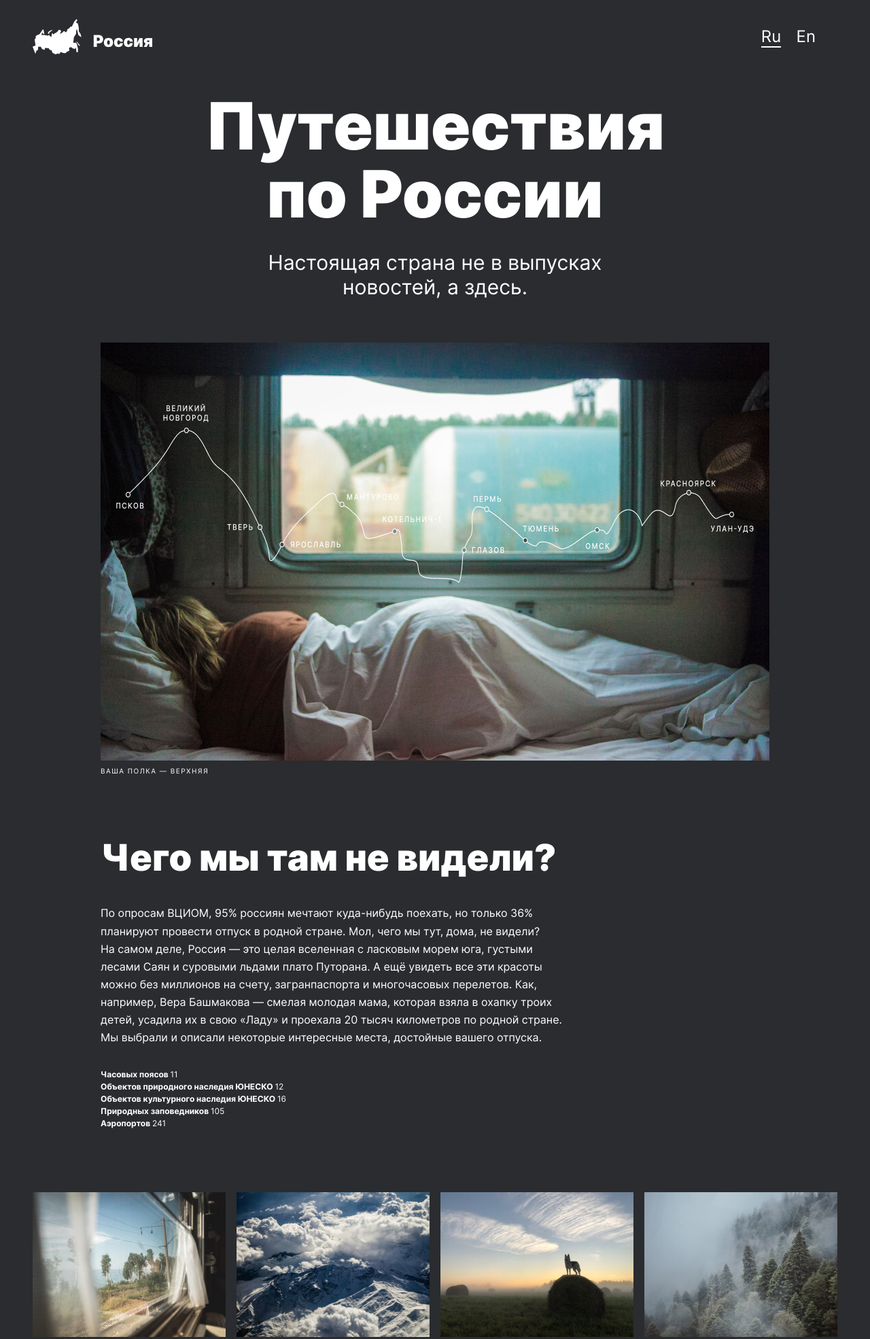
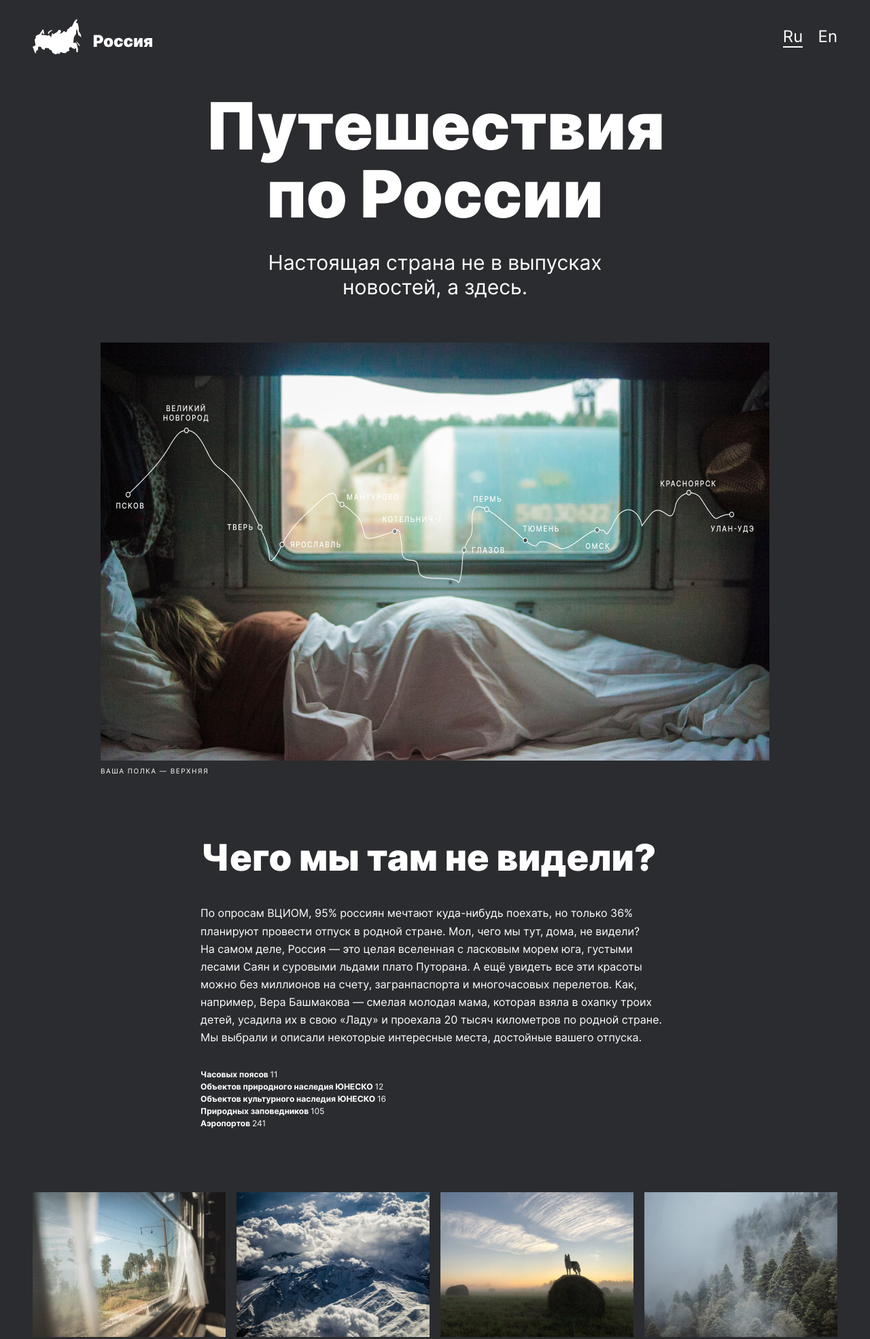
Before and after one commit to Hackimov-Ilmir/russian-travel, a plain HTML site: page index.html in a window 1280 px wide. Shown: the top 1970 px of the page at 68% size. Drawn offline with Linux system fonts and the light colour scheme.

Commit message:
third-review

```diff
--- a/blocks/header/header.css
+++ b/blocks/header/header.css
@@ -1,5 +1,6 @@
 .header {
-  width: 90%;
+  max-width: 1184px;
+  width: calc(100vw - 96px);
   display: flex;
   justify-content: space-between;
   align-items: center;
--- a/blocks/intro/intro.css
+++ b/blocks/intro/intro.css
@@ -6,7 +6,6 @@
 @media screen and (min-width: 741px) and (max-width: 965px) {
   .intro {
     max-width: 720px;
-    padding-left: 24px;
     padding-top: 88px;
   }
 }
@@ -15,6 +14,5 @@
   .intro {
     max-width: 288px;
     padding-top: 64px;
-    padding-left: 16px;
   }
 }
--- a/blocks/page/__header/page__header.css
+++ b/blocks/page/__header/page__header.css
@@ -1,5 +1,5 @@
 .page__header {
-  margin: 0 48px 0 48px;
+  margin: 0 auto;
   padding-top: 28px;
   padding-bottom: 56px;
 }
--- /dev/null
+++ b/blocks/page/__intro/page__intro.css
@@ -0,0 +1,3 @@
+.page__intro {
+  margin: 0 auto;
+}
--- a/index.html
+++ b/index.html
@@ -25,7 +25,7 @@
             <img src="./images/__image.jpg" alt="Карта" class="lead__image" />
             <p class="lead__caption">ваша полка — верхняя</p>
           </section>
-          <section class="intro">
+          <section class="intro page__intro">
             <h2 class="intro__title">Чего мы там не видели?</h2>
             <p class="intro__text">
               По&nbsp;опросам ВЦИОМ, 95% россиян мечтают куда-нибудь поехать,
--- a/pages/index.css
+++ b/pages/index.css
@@ -12,6 +12,7 @@
 @import url(../blocks/lead/__subtitle/lead__subtitle.css);
 @import url(../blocks/lead/__image/lead__image.css);
 @import url(../blocks/lead/__caption/lead__caption.css);
+@import url(../blocks/page/__intro/page__intro.css);
 @import url(../blocks/intro/intro.css);
 @import url(../blocks/intro/__title/intro__title.css);
 @import url(../blocks/intro/__text/intro___text.css);
```
